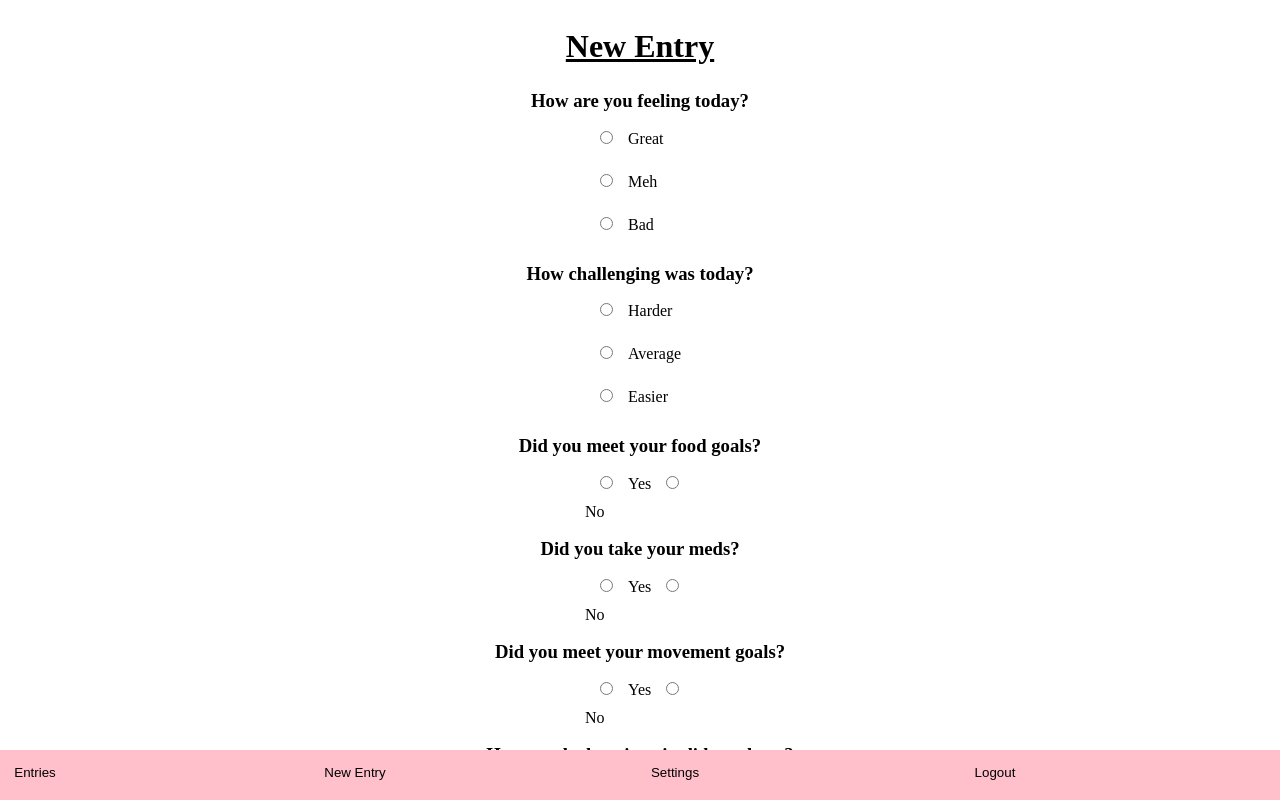
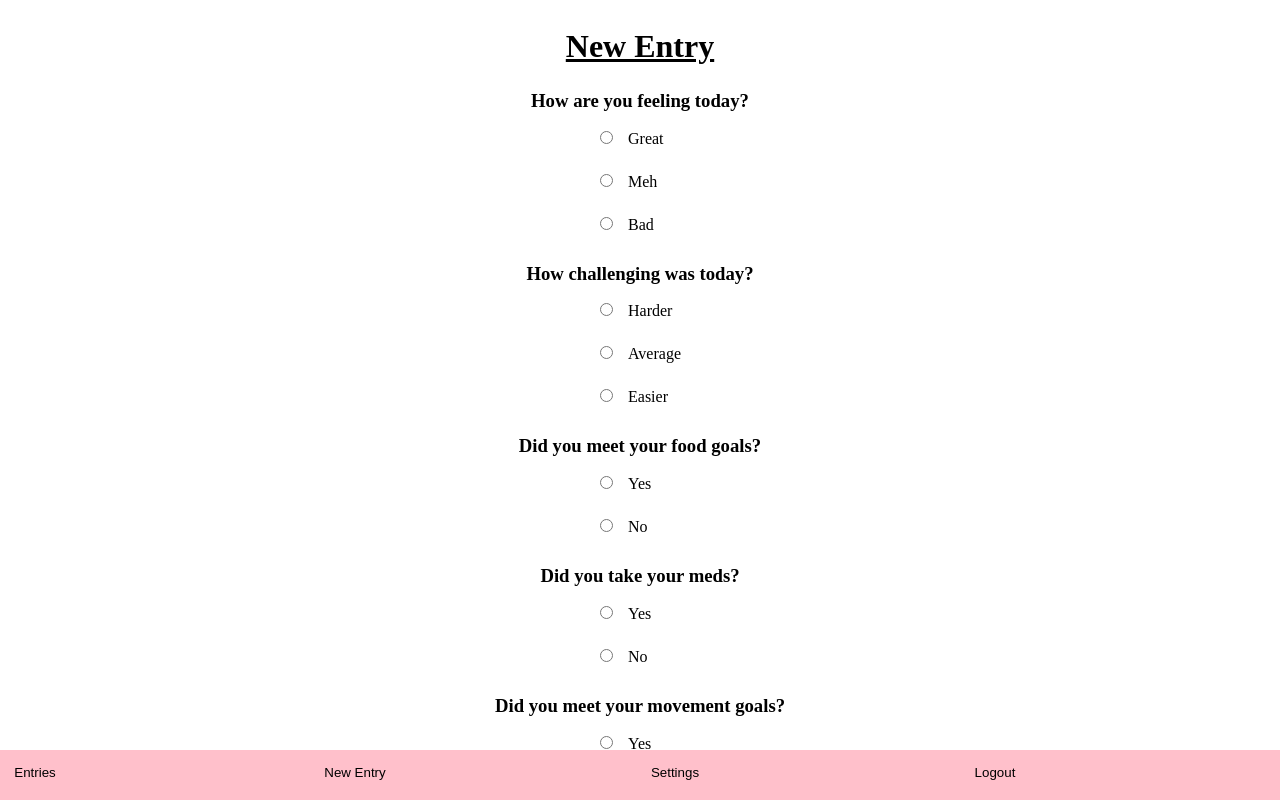
Before and after one commit to AwrenNuit/mood-tracker, a React (Create React App) app: page /new-entry in a window 1280 px wide. Shown: the top 800 px of the page. Built offline with nearby package versions, Linux system fonts and the light colour scheme; no server answers; a web font is replaced by a local one.

Commit message:
set radio buttons to block display

```diff
--- a/src/components/NewEntry/NewEntry.css
+++ b/src/components/NewEntry/NewEntry.css
@@ -5,9 +5,9 @@
 .entry-radio-container {
   width: 110px;
   text-align: left;
-  display: block;
 }
 
 .entry-radio-label {
   cursor: pointer;
+  display: block;
 }
```
